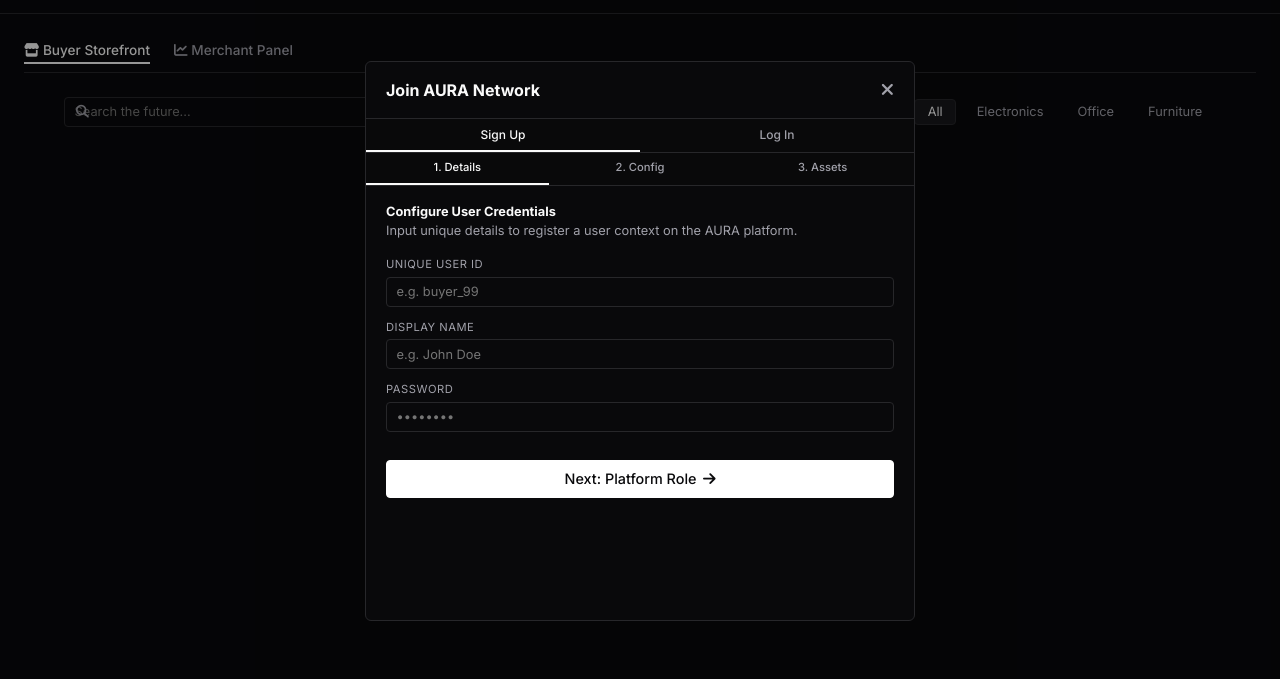
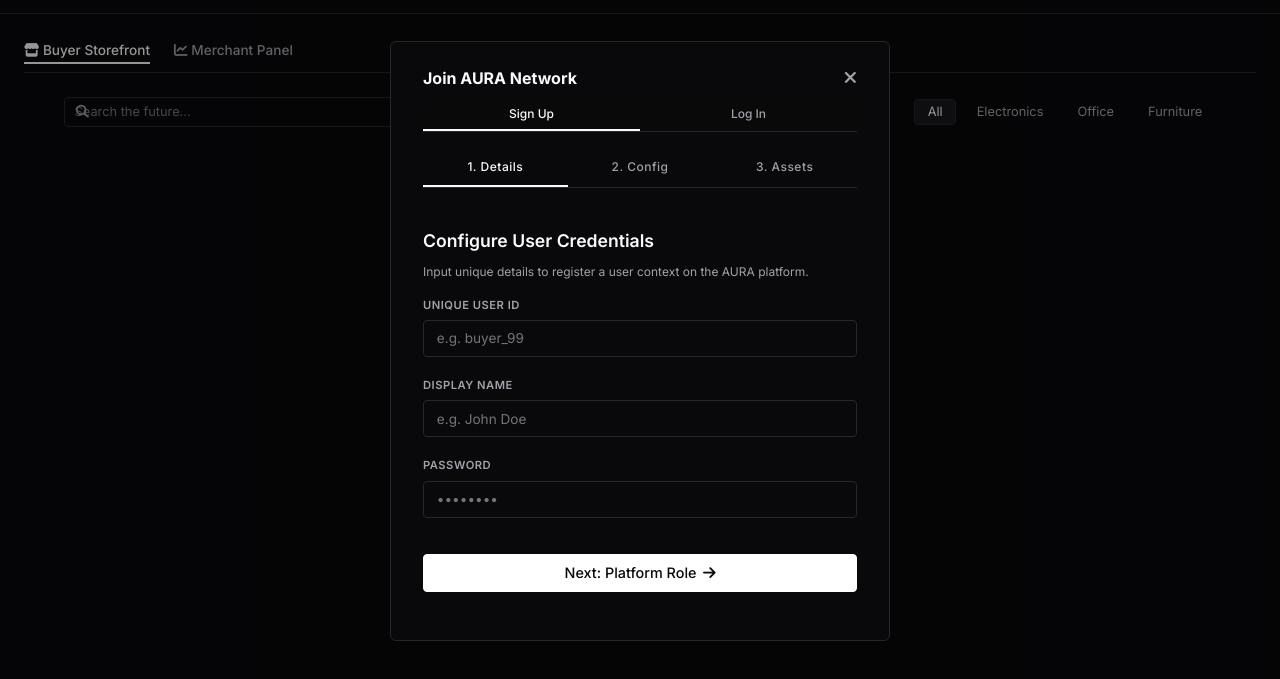
Before and after one commit to guyestguygithub001/AURA, a website: page public/index.html in a window 1280 px wide. Both pictures are taken after a click on the button "Join AURA". Shown: the part 59-738 px from the top of the page. Drawn offline with Linux system fonts and the light colour scheme; no server answers.

Commit message:
style: increase onboarding modal spacing and height for cleaner legibility

```diff
--- a/public/index.html
+++ b/public/index.html
@@ -374,7 +374,7 @@
 
   <!-- ==================== ONBOARDING, SIGN-UP & LOGIN MODAL ==================== -->
   <div class="modal-overlay" id="onboard-modal-overlay"></div>
-  <div class="policy-modal onboarding-modal" id="onboard-modal" style="height: 560px; max-width: 550px;">
+  <div class="policy-modal onboarding-modal" id="onboard-modal" style="height: 600px; max-width: 500px;">
     <div class="modal-header">
       <h3 id="onboard-modal-title">Join AURA Network</h3>
       <button class="close-btn" onclick="closeOnboarding()"><i class="fa-solid fa-xmark"></i></button>
--- a/public/styles.css
+++ b/public/styles.css
@@ -957,3 +957,64 @@ input:focus, select:focus {
 .admin-stat-item .val {
   font-size: 1.2rem;
 }
+
+/* Onboarding Modal Spacious, Minimalist Enhancements */
+.onboarding-modal {
+  padding: 0.5rem;
+}
+.onboarding-modal .modal-header {
+  border-bottom: none;
+  padding: 1rem 1.5rem 0.5rem 1.5rem;
+}
+.onboarding-modal .modal-content {
+  padding: 1.5rem 1.5rem 2rem 1.5rem;
+}
+.onboarding-modal #onboard-mode-tabs {
+  margin: 0 1.5rem;
+  border-bottom: 1px solid var(--border);
+}
+.onboarding-modal .checkout-steps {
+  margin: 1rem 1.5rem;
+  background: transparent;
+  border-bottom: 1px solid var(--border);
+}
+.onboarding-modal .checkout-steps .step {
+  padding: 0.6rem 0;
+  font-size: 0.75rem;
+  letter-spacing: 0.5px;
+}
+.onboarding-modal h4 {
+  font-family: var(--font-header);
+  font-size: 1.1rem;
+  font-weight: 600;
+  margin-bottom: 0.5rem;
+  color: var(--text);
+  margin-top: 0.5rem;
+}
+.onboarding-modal .form-desc {
+  font-size: 0.75rem;
+  color: var(--text-muted);
+  margin-bottom: 1.5rem;
+  line-height: 1.5;
+}
+.onboarding-modal .form-group {
+  margin-bottom: 1.25rem;
+}
+.onboarding-modal .form-group label {
+  font-size: 0.7rem;
+  font-weight: 600;
+  margin-bottom: 0.4rem;
+  color: var(--text-muted);
+  letter-spacing: 0.5px;
+}
+.onboarding-modal input[type="text"],
+.onboarding-modal input[type="password"],
+.onboarding-modal select {
+  padding: 0.6rem 0.8rem;
+  font-size: 0.85rem;
+  border-radius: 4px;
+}
+.onboarding-modal .button-row,
+.onboarding-modal .btn-block {
+  margin-top: 1.75rem;
+}
```
